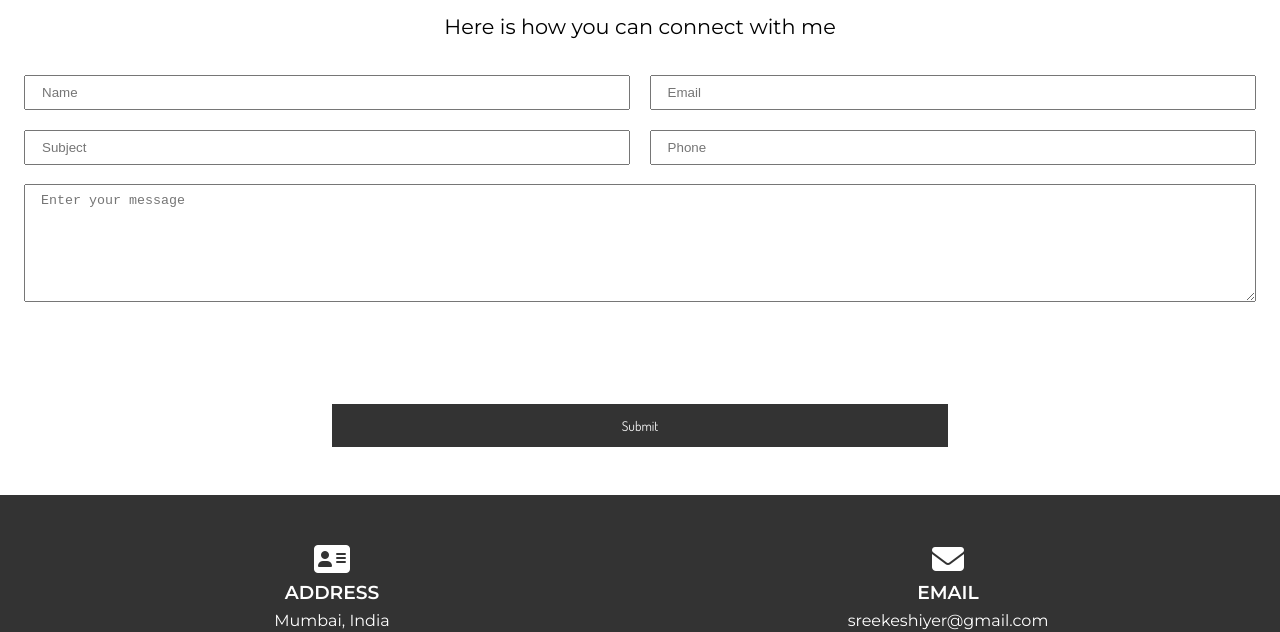
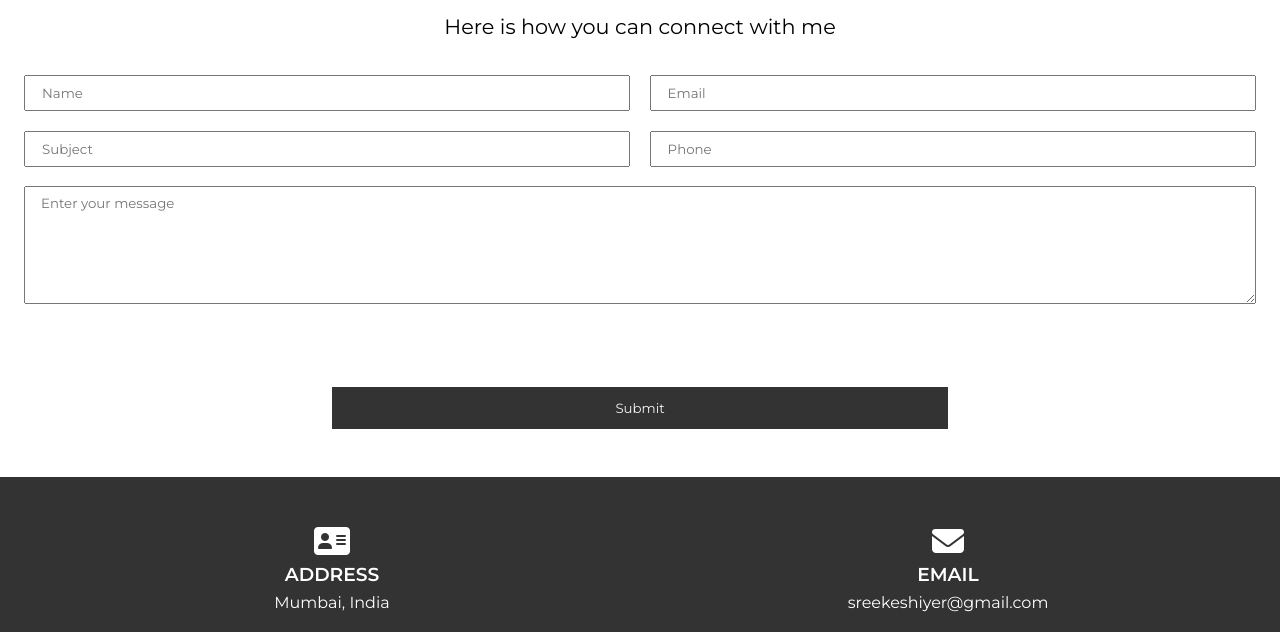
Before and after one commit to sreekeshiyer/portfolio-website, a website: page dist/contact.html in a window 1280 px wide. Shown: the part 206-838 px from the top of the page. Drawn offline with Linux system fonts and the light colour scheme.

Commit message:
Work and Contact Page Updated

```diff
--- a/scss/_item_grid.scss
+++ b/scss/_item_grid.scss
@@ -2,7 +2,7 @@
     display: grid;
     grid-template-columns: repeat(3, 1fr);
     box-shadow: 0px 0px 5px 5px rgba(0, 0, 0, 0.1);
-    margin-bottom: 1rem;
+    margin-bottom: 4.6rem;
 }
 
 .item {
--- a/scss/main.scss
+++ b/scss/main.scss
@@ -323,16 +323,26 @@ img {
 
 #contact {
     &-a {
+        form button {
+            font-family: "Montserrat", sans-serif;
+        }
+
         .text-fields {
             display: grid;
+
             grid-template-areas:
                 "name email"
                 "subject phone"
                 "message message";
             grid-gap: 1.2rem;
-            margin-bottom: 1.2rem;
+            // margin-bottom: 0.8rem;
 
             // Grid Areas
+
+            input,
+            textarea {
+                font-family: "Montserrat", sans-serif;
+            }
 
             .name-input {
                 grid-area: name;
```
Also changed, not shown: dist/css/main.css, dist/img/items/item11.png, dist/img/items/item16.png (added), dist/work.html.
